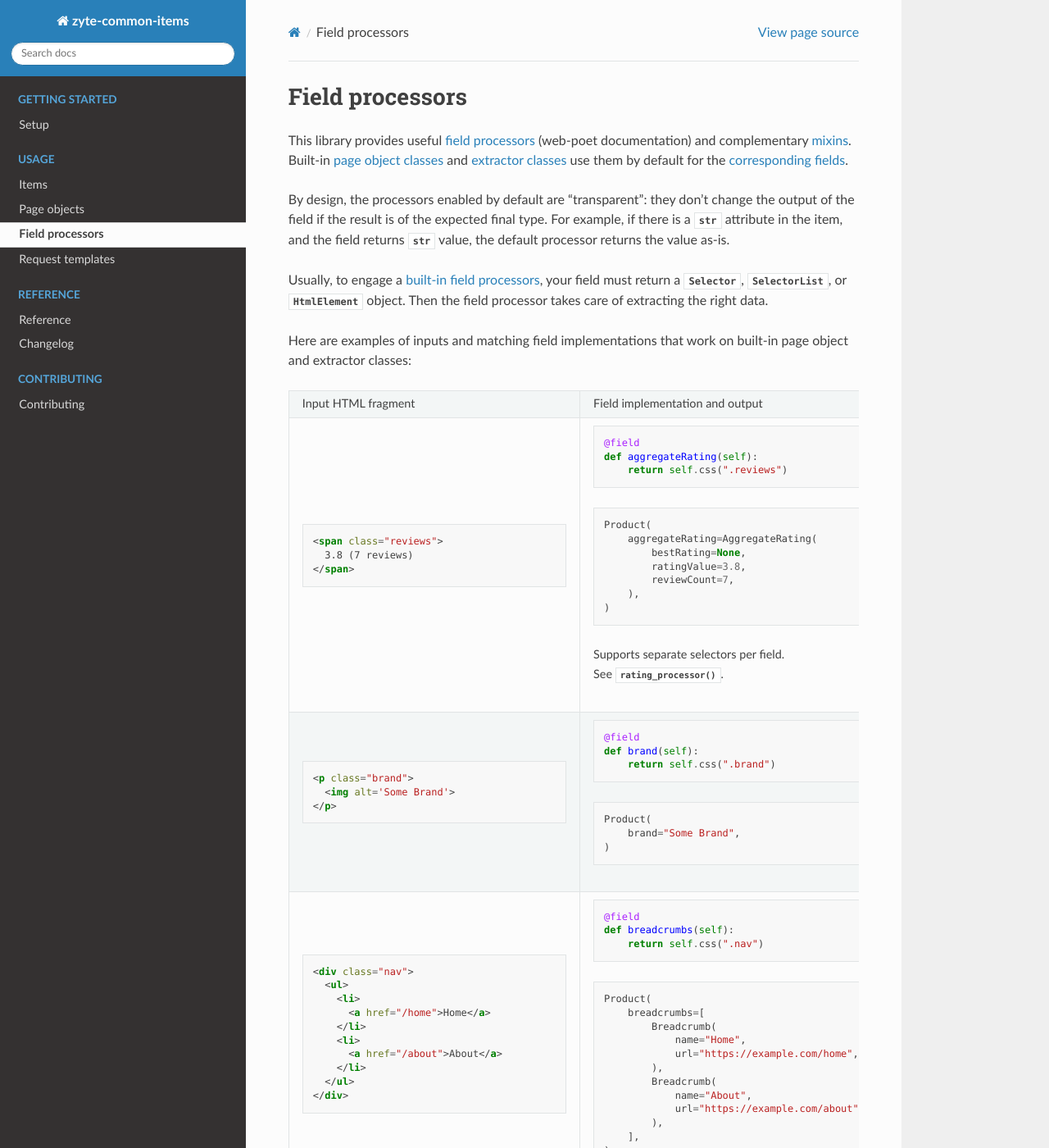
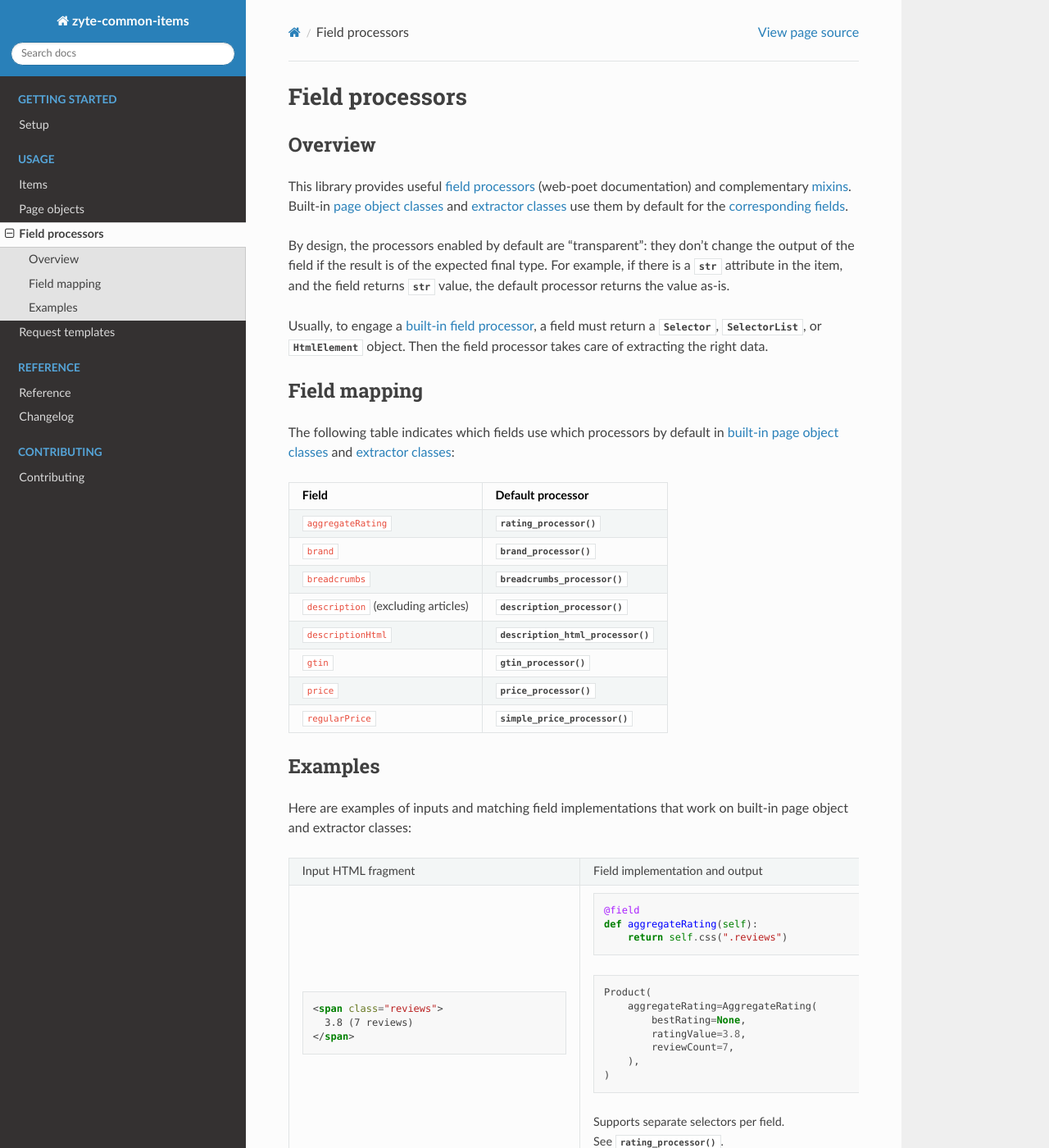
Before and after one commit to zytedata/zyte-common-items, a Sphinx documentation site: the page built from docs/usage/processors.rst, in a window 1280 px wide and 1400 px high. Shown: the whole window at 82% size. Built offline with Sphinx 7.4.7 and the Read the Docs theme 2.0.0, drawn with Linux system fonts in a browser that asks for light colours; the version number could not be read and is left out.

Commit message:
move field mapping to Usage

```diff
--- a/docs/usage/processors.rst
+++ b/docs/usage/processors.rst
@@ -2,6 +2,9 @@
 
 Field processors
 ================
+
+Overview
+--------
 
 This library provides useful :ref:`field processors <processor-api>`
 (:ref:`web-poet documentation <web-poet:field-processors>`) and complementary
@@ -15,10 +18,37 @@ final type. For example, if there is a :class:`str` attribute in the item,
 and the field returns :class:`str` value, the default processor returns
 the value as-is.
 
-Usually, to engage a :ref:`built-in field processors <processor-api>`, your
+Usually, to engage a :ref:`built-in field processor <processor-api>`, a
 field must return a :class:`~parsel.selector.Selector`,
 :class:`~parsel.selector.SelectorList`, or :class:`~lxml.html.HtmlElement`
 object. Then the field processor takes care of extracting the right data.
+
+.. _field-processor-map:
+
+Field mapping
+-------------
+
+The following table indicates which fields use which processors by default in
+:ref:`built-in page object classes <page-objects>` and
+:ref:`extractor classes <extractor-api>`:
+
+==================================== ====================================
+Field                                Default processor
+==================================== ====================================
+``aggregateRating``                  :func:`~.rating_processor`
+``brand``                            :func:`~.brand_processor`
+``breadcrumbs``                      :func:`~.breadcrumbs_processor`
+``description`` (excluding articles) :func:`~.description_processor`
+``descriptionHtml``                  :func:`~.description_html_processor`
+``gtin``                             :func:`~.gtin_processor`
+``price``                            :func:`~.price_processor`
+``regularPrice``                     :func:`~.simple_price_processor`
+==================================== ====================================
+
+.. _field-processor-examples:
+
+Examples
+--------
 
 Here are examples of inputs and matching field implementations that
 work on built-in page object and extractor classes:
```
Also changed, not shown: docs/reference/field-processors.rst (+0 -22 lines).
